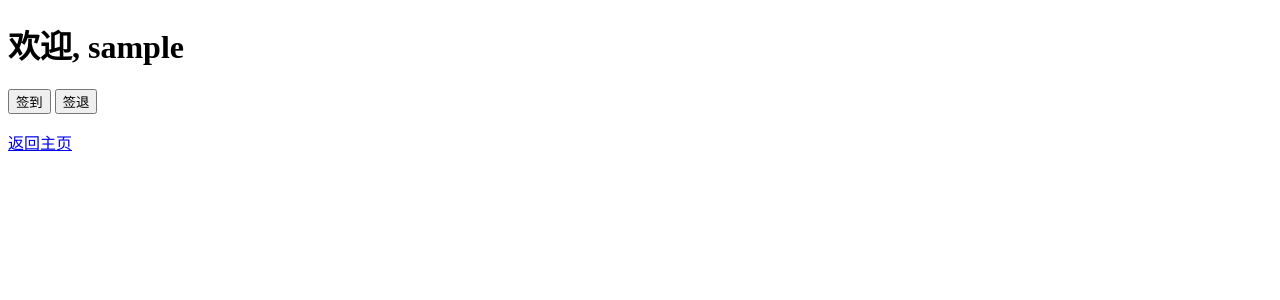
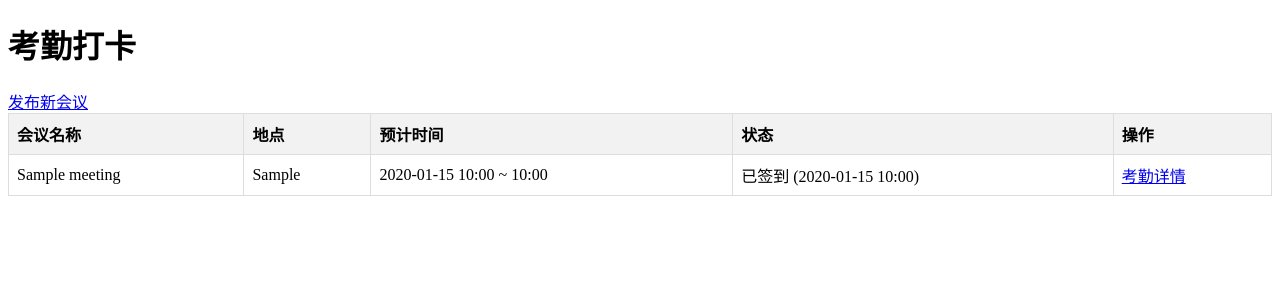
Before and after one commit to ljh123-hub/club-attendance-score-system, a Django app: page /checkin/ in a window 1280 px wide. Shown: the top 300 px of the page. Run offline with Django 5.2, Linux system fonts and the light colour scheme; a user stored in the database is signed in; tables that the repository leaves empty hold one stand-in row (values such as "Sample post").

Commit message:
考勤记录功能基础实现

```diff
--- a/checkin/models.py
+++ b/checkin/models.py
@@ -2,13 +2,58 @@ from django.db import models
 
 # Create your models here.
 
-from django.db import models
 from django.contrib.auth.models import User
 
-class PunchRecord(models.Model):
-    user = models.ForeignKey(User, on_delete=models.CASCADE)
-    punch_time = models.DateTimeField(auto_now_add=True)
-    punch_type = models.CharField(max_length=10, choices=[('in', '签到'), ('out', '签退')])
+class Meeting(models.Model):
+    """会议模型"""
+    name = models.CharField('会议名称', max_length=100)
+    location = models.CharField('开会地点', max_length=100, blank=True)
+    start_time = models.DateTimeField('预计开始时间')
+    end_time = models.DateTimeField('预计结束时间')
+    enable_checkin = models.BooleanField('开启签到', default=True)
+    description = models.TextField('简介', blank=True)
+    participants = models.ManyToManyField(
+        User,
+        verbose_name='与会成员',
+        related_name='meetings',
+        blank=True
+    )
+    created_by = models.ForeignKey(
+        User,
+        on_delete=models.SET_NULL,
+        null=True,
+        related_name='created_meetings',
+        verbose_name='创建者'
+    )
+    created_at = models.DateTimeField(auto_now_add=True)
+
+    class Meta:
+        ordering = ['-start_time']
 
     def __str__(self):
-        return f"{self.user.username} - {self.punch_type} - {self.punch_time}"
+        return self.name
+
+    def checkin_count(self):
+        """返回已签到人数"""
+        return self.attendance_set.filter(checkin_time__isnull=False).count()
+
+    def absent_count(self):
+        """返回缺勤人数（与会人员中，会议开启签到且未签到的人数）"""
+        if not self.enable_checkin:
+            return 0
+        total = self.participants.count()
+        checked = self.checkin_count()
+        return total - checked
+
+class Attendance(models.Model):
+    """考勤记录（每个用户每个会议一条）"""
+    user = models.ForeignKey(User, on_delete=models.CASCADE, verbose_name='用户')
+    meeting = models.ForeignKey(Meeting, on_delete=models.CASCADE, verbose_name='会议')
+    checkin_time = models.DateTimeField('签到时间', null=True, blank=True)
+
+    class Meta:
+        unique_together = ('user', 'meeting')
+
+    def __str__(self):
+        status = '已签到' if self.checkin_time else '未签到'
+        return f"{self.user.username} - {self.meeting.name} - {status}"
--- /dev/null
+++ b/checkin/templates/checkin/attendance_home.html
@@ -0,0 +1,78 @@
+<!DOCTYPE html>
+<html>
+<head>
+    <title>考勤打卡</title>
+    <script src="https://code.jquery.com/jquery-3.6.0.min.js"></script>
+    <style>
+        table { border-collapse: collapse; width: 100%; }
+        th, td { border: 1px solid #ddd; padding: 8px; text-align: left; }
+        th { background-color: #f2f2f2; }
+        .btn { padding: 5px 10px; cursor: pointer; }
+        .btn:disabled { opacity: 0.5; cursor: not-allowed; }
+        .success { color: green; }
+        .absent { color: red; }
+    </style>
+</head>
+<body>
+    <h1>考勤打卡</h1>
+    {% if is_teacher %}
+        <a href="{% url 'meeting_create' %}">发布新会议</a>
+    {% endif %}
+    <table>
+        <thead>
+            <tr>
+                <th>会议名称</th>
+                <th>地点</th>
+                <th>预计时间</th>
+                <th>状态</th>
+                <th>操作</th>
+            </tr>
+        </thead>
+        <tbody>
+            {% for item in meeting_list %}
+            <tr id="meeting-{{ item.meeting.id }}">
+                <td>{{ item.meeting.name }}</td>
+                <td>{{ item.meeting.location|default:"-" }}</td>
+                <td>{{ item.meeting.start_time|date:"Y-m-d H:i" }} ~ {{ item.meeting.end_time|date:"H:i" }}</td>
+                <td class="status-display">{{ item.status.display }}</td>
+                <td>
+                    {% if is_teacher %}
+                        <!-- 教师不显示签到按钮，只显示详情链接 -->
+                        <a href="{% url 'meeting_detail' item.meeting.id %}">考勤详情</a>
+                    {% else %}
+                        <!-- 学生显示签到按钮（根据状态） -->
+                        {% if item.status.can_checkin %}
+                            <button class="btn checkin-btn" data-id="{{ item.meeting.id }}">签到</button>
+                        {% else %}
+                            <button class="btn" disabled>签到</button>
+                        {% endif %}
+                    {% endif %}
+                </td>
+            </tr>
+            {% empty %}
+            <tr><td colspan="5">暂无会议</td></tr>
+            {% endfor %}
+        </tbody>
+    </table>
+
+    <script>
+        $('.checkin-btn').click(function() {
+            var btn = $(this);
+            var meetingId = btn.data('id');
+            $.post('{% url "do_checkin" 0 %}'.replace('0', meetingId), function(data) {
+                if (data.success) {
+                    // 更新状态显示
+                    var row = $('#meeting-' + meetingId);
+                    row.find('.status-display').text('已签到 (' + data.checkin_time + ')');
+                    btn.prop('disabled', true).text('已签到');
+                    alert('签到成功！');
+                } else {
+                    alert('签到失败：' + data.error);
+                }
+            }).fail(function() {
+                alert('网络错误，请稍后重试');
+            });
+        });
+    </script>
+</body>
+</html>
--- a/checkin/urls.py
+++ b/checkin/urls.py
@@ -1,7 +1,9 @@
 from django.urls import path
-
 from . import views
 
 urlpatterns = [
-    path("", views.checkin_view, name="checkin"),
+    path('', views.attendance_home, name='attendance_home'),
+    path('meeting/create/', views.meeting_create, name='meeting_create'),
+    path('meeting/<int:meeting_id>/', views.meeting_detail, name='meeting_detail'),
+    path('checkin/<int:meeting_id>/', views.do_checkin, name='do_checkin'),
 ]
--- a/checkin/views.py
+++ b/checkin/views.py
@@ -1,23 +1,147 @@
-from django.shortcuts import render, redirect
 
 # Create your views here.
-from django.http import HttpResponse
+from django.shortcuts import render, redirect, get_object_or_404
 from django.contrib.auth.decorators import login_required
-from .models import PunchRecord
+from django.contrib.admin.views.decorators import staff_member_required
+from django.utils import timezone
+from django.http import JsonResponse
+from collections import defaultdict
 
-def index(request):
-    return HttpResponse("Hello, world.")
+from .models import Meeting, Attendance
+from .forms import MeetingForm
+from core.models import Student, Teacher  # 导入 core 中的用户资料模型
 
+def is_teacher(user):
+    return hasattr(user, 'teacher_profile')
+
+# 考勤主页（学生/管理员共用）
+@login_required
+def attendance_home(request):
+    now = timezone.now()
+    # 根据用户身份决定会议列表
+    if is_teacher(request.user):
+        meetings = Meeting.objects.all()  # 教师看到所有会议
+    else:
+        meetings = request.user.meetings.all()  # 学生只看到自己参与的会议
+
+    meeting_list = []
+    for meeting in meetings:
+        try:
+            attendance = Attendance.objects.get(user=request.user, meeting=meeting)
+        except Attendance.DoesNotExist:
+            attendance = None
+
+        status = {}
+        if not meeting.enable_checkin:
+            status['display'] = '此会议无需签到'
+            status['can_checkin'] = False
+        elif attendance and attendance.checkin_time:
+            status['display'] = f'已签到 ({attendance.checkin_time.strftime("%Y-%m-%d %H:%M")})'
+            status['can_checkin'] = False
+        elif now > meeting.end_time:
+            status['display'] = '缺勤'
+            status['can_checkin'] = False
+        elif now < meeting.start_time:
+            status['display'] = '会议未开始'
+            status['can_checkin'] = False
+        else:
+            status['display'] = '待签到'
+            status['can_checkin'] = True
+
+        meeting_list.append({
+            'meeting': meeting,
+            'status': status,
+        })
+
+    context = {
+        'meeting_list': meeting_list,
+        'is_teacher': is_teacher(request.user),  # 传递给模板
+    }
+    return render(request, 'checkin/attendance_home.html', context)
+
+# 签到处理（AJAX）
+@login_required
+def do_checkin(request, meeting_id):
+    meeting = get_object_or_404(Meeting, pk=meeting_id)
+    # 权限检查
+    if request.user not in meeting.participants.all():
+        return JsonResponse({'error': '您不是该会议的与会成员'}, status=403)
+
+    if not meeting.enable_checkin:
+        return JsonResponse({'error': '此会议未开启签到'}, status=400)
+
+    now = timezone.now()
+    if now > meeting.end_time:
+        return JsonResponse({'error': '签到时间已过'}, status=400)
+
+    attendance, created = Attendance.objects.get_or_create(
+        user=request.user,
+        meeting=meeting
+    )
+    if attendance.checkin_time:
+        return JsonResponse({'error': '您已经签过到了'}, status=400)
+
+    attendance.checkin_time = now
+    attendance.save()
+
+    return JsonResponse({
+        'success': True,
+        'checkin_time': now.strftime('%Y-%m-%d %H:%M:%S')
+    })
+
+# 管理员：发布会议
+from django.core.exceptions import PermissionDenied
 
 @login_required
-def checkin_view(request):
+def meeting_create(request):
+    if not is_teacher(request.user):
+        raise PermissionDenied
     if request.method == 'POST':
-        punch_type = request.POST.get('punch_type')  # 'in' 或 'out'
-        # 创建打卡记录
-        PunchRecord.objects.create(
-            user=request.user,
-            punch_type=punch_type
-        )
-        return render(request, 'checkin/checkin_success.html', {'type': punch_type})
-    # GET 请求显示打卡页面
-    return render(request, 'checkin/checkin.html')
+        form = MeetingForm(request.POST)
+        if form.is_valid():
+            meeting = form.save(commit=False)
+            meeting.created_by = request.user
+            meeting.save()
+            form.save_m2m()
+            return redirect('attendance_home')
+    else:
+        form = MeetingForm()
+    return render(request, 'checkin/meeting_form.html', {'form': form})
+
+# 管理员：考勤详情页（按部门/班级分组）
+@login_required
+def meeting_detail(request, meeting_id):
+    if not is_teacher(request.user):
+        raise PermissionDenied
+    meeting = get_object_or_404(Meeting, pk=meeting_id)
+    participants = meeting.participants.all()
+    grouped = defaultdict(list)
+
+    for user in participants:
+        group_name = '未分组'
+        try:
+            if hasattr(user, 'student_profile'):
+                group_name = user.student_profile.class_name
+            elif hasattr(user, 'teacher_profile'):
+                group_name = user.teacher_profile.department
+        except:
+            pass
+
+        try:
+            attendance = Attendance.objects.get(user=user, meeting=meeting)
+            checkin_time = attendance.checkin_time
+        except Attendance.DoesNotExist:
+            checkin_time = None
+
+        grouped[group_name].append({
+            'user': user,
+            'checkin_time': checkin_time,
+        })
+
+    grouped_list = [{'department': dept, 'users': users} for dept, users in grouped.items()]
+
+    context = {
+        'meeting': meeting,
+        'grouped_list': grouped_list,
+    }
+    return render(request, 'checkin/meeting_detail.html', context)
--- a/core/templates/home.html
+++ b/core/templates/home.html
@@ -7,9 +7,9 @@
     {% if user.is_authenticated %}
         <p>你好，{{ user.get_full_name|default:user.username }}！</p>
         {% if user.student_profile %}
-            <a class="btn btn-primary btn-lg" href="{% url 'checkin' %}" role="button">查看我的考勤</a> <!-- B同学后续会添加链接 -->
+            <a class="btn btn-primary btn-lg" href="{% url 'attendance_home' %}" role="button">查看我的考勤</a> <!-- B同学后续会添加链接 -->
         {% elif user.teacher_profile %}
-            <a class="btn btn-success btn-lg" href="#" role="button">教师签到面板</a> <!-- B同学后续会添加链接 -->
+            <a class="btn btn-success btn-lg" href="{% url 'meeting_create' %}" role="button">教师签到面板</a> <!-- B同学后续会添加链接 -->
         {% else %}
             <a class="btn btn-info btn-lg" href="/admin" role="button">进入管理后台</a>
         {% endif %}
```
Also changed, not shown: checkin/forms.py (added, +12 -0 lines), checkin/templates/checkin/meeting_detail.html (added, +54 -0 lines), checkin/templates/checkin/meeting_form.html (added, +15 -0 lines), checkin/migrations/0002_meeting_attendance_delete_punchrecord.py (added).
